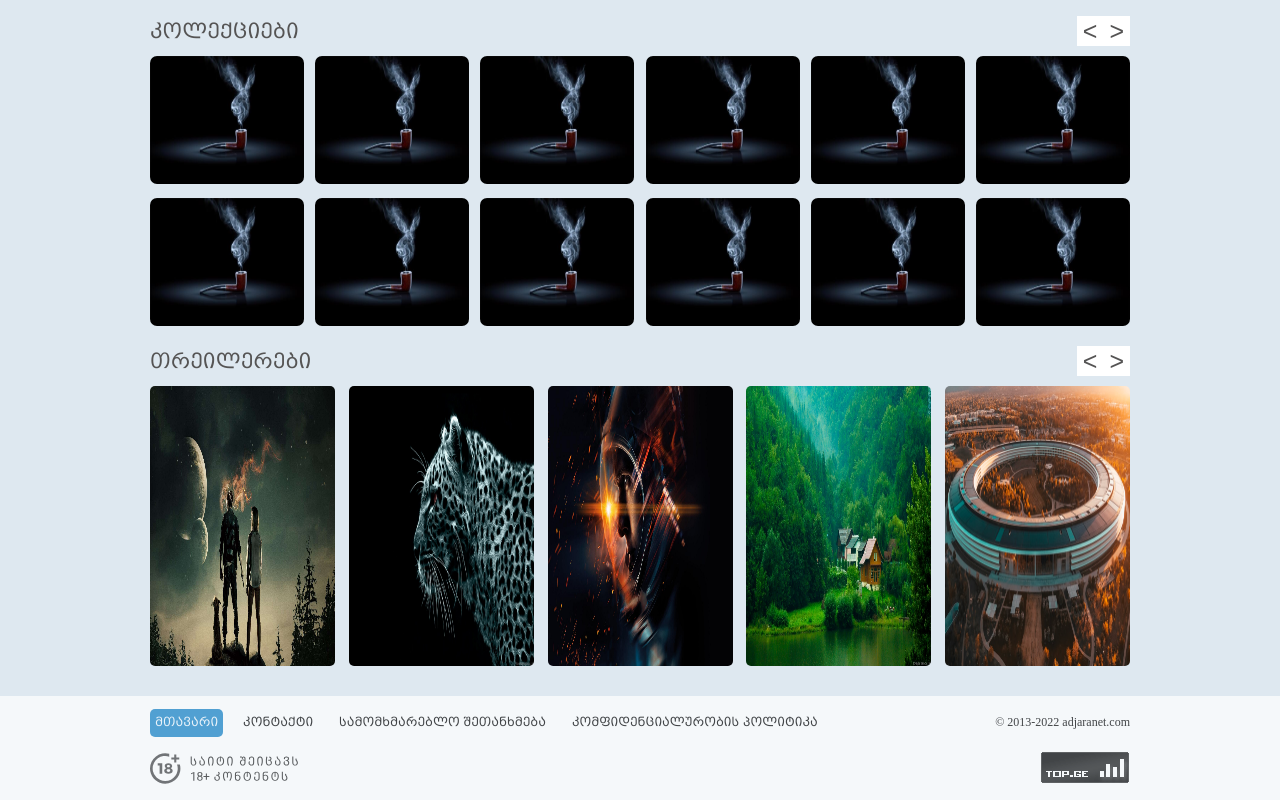
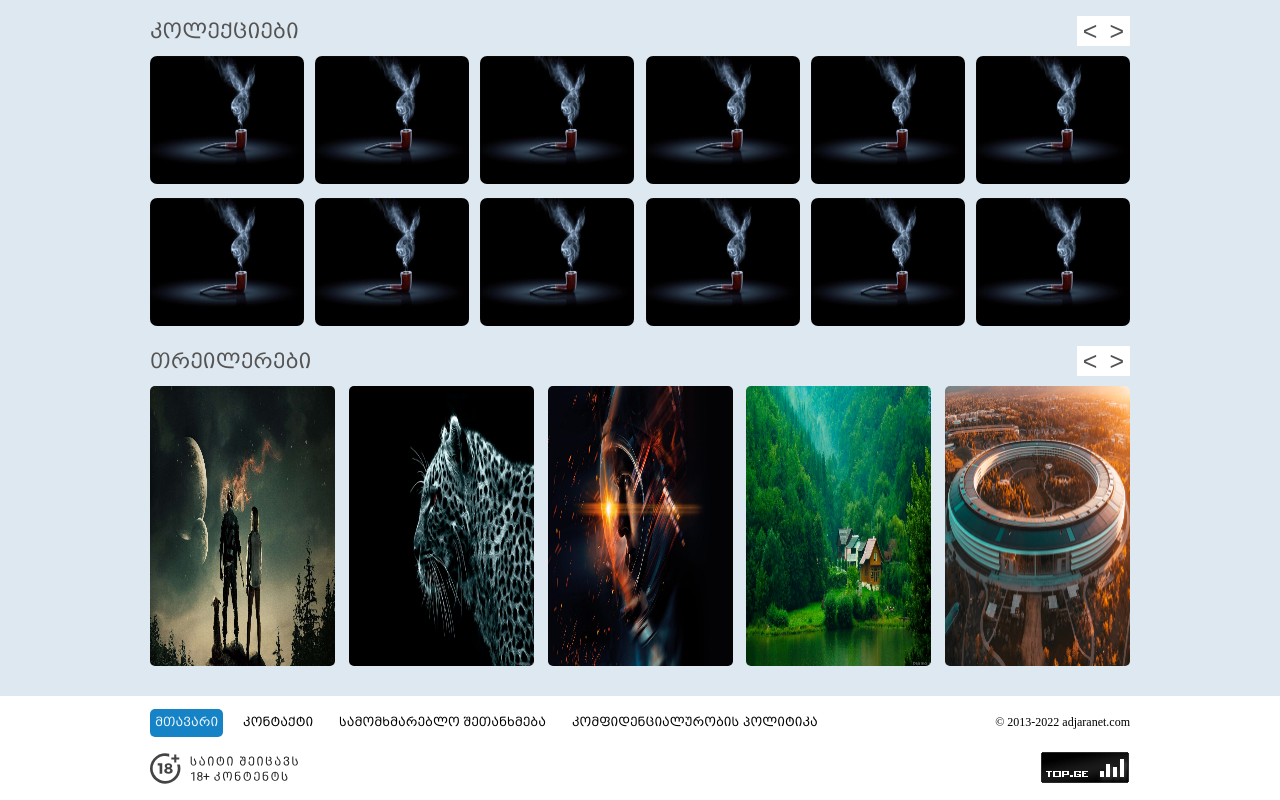
Before and after one commit to Davitinio/adjaranet, a plain HTML site: page banjo.html in a window 1280 px wide. Shown: the part 3801-4601 px from the top of the page. Drawn offline with Linux system fonts and the light colour scheme.

Commit message:
delete opacity

```diff
--- a/banjo.css
+++ b/banjo.css
@@ -328,7 +328,6 @@ body{
     width: 100%;
     height: 104px;
     background-color: rgb(255, 255, 255);
-    opacity: 70%;
     margin: 0 auto 0 auto;
 }
 .foot-cont{
```
